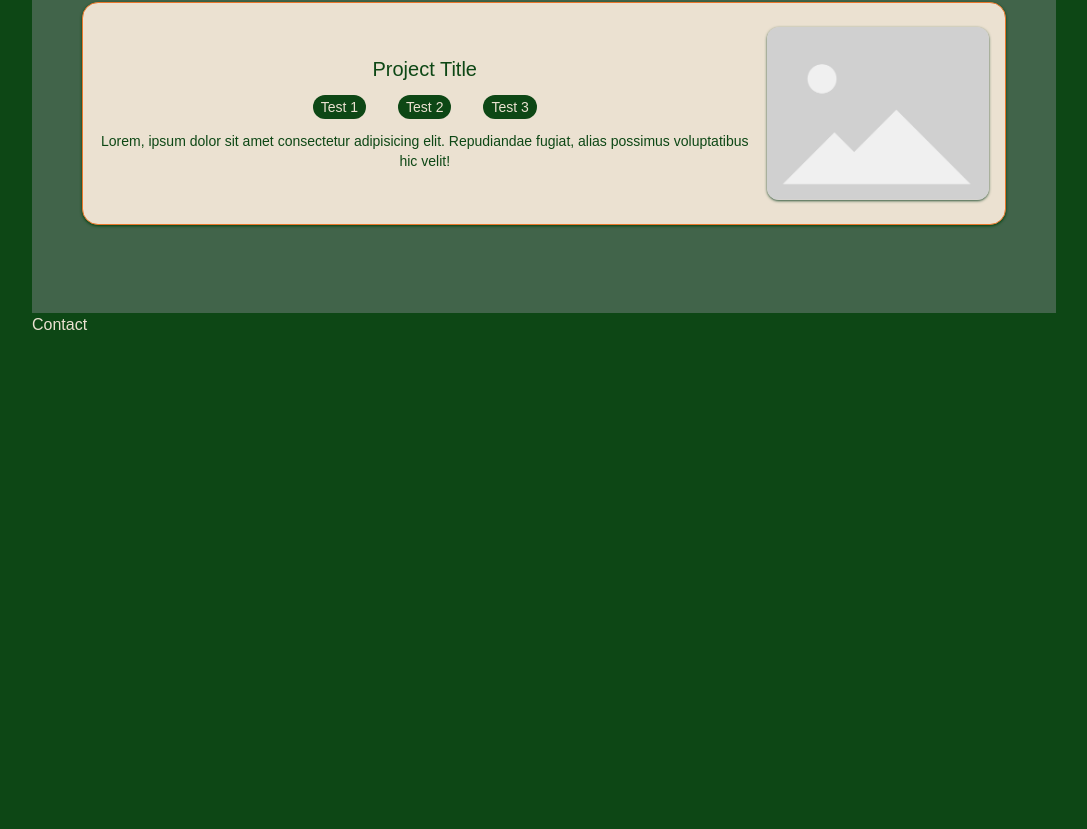
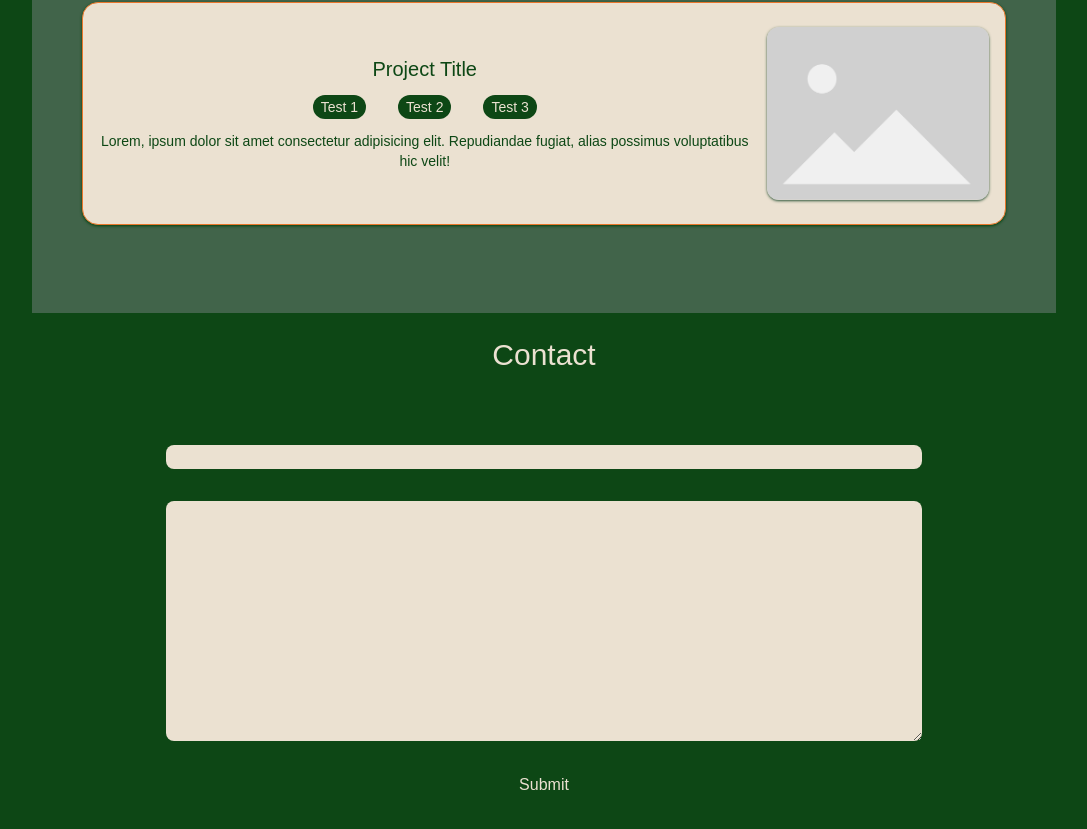
Before and after one commit to marefpceo/personal-portfolio-nextjs, a Next.js app: page / in a window 1280 px wide. Shown: the part 2403-3232 px from the top of the page, without its empty margins (96-1183 px from the left). Before the commit the page ends 2740 px from the top, so only its background shows below. Built offline with nearby package versions, Linux system fonts and the light colour scheme; a web font is replaced by a local one.

Commit message:
Started ContactSection layout

```diff
--- a/src/sections/ContactSection.jsx
+++ b/src/sections/ContactSection.jsx
@@ -1,7 +1,16 @@
 export default function ContactSection() {
   return (
-    <section id='contact' className='bg-nature-dark text-nature-light'>
-      Contact
+    <section id='contact' className='py-6 px-2 min-h-lvh flex flex-col items-center bg-nature-dark text-nature-light'>
+      <h2 className='mb-8 text-center text-3xl'>Contact</h2>
+
+      <div className='mt-10 w-3/4 flex flex-col gap-8'>
+        <input type="text" name="subject" id="subject" className='bg-nature-light rounded-lg'/>
+        <textarea name="message" id="message" cols="30" rows="10" className='bg-nature-light rounded-lg'></textarea>
+      </div>
+
+      <div className='mt-8'>
+        <button type="button">Submit</button>
+      </div>
     </section>
   );
 }
```
